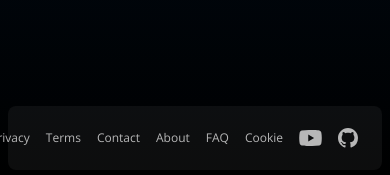
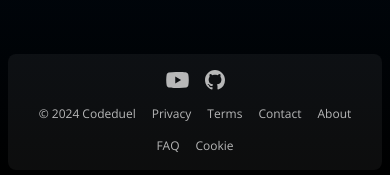
Before and after one commit to whatasave/codeduel-fe, a SvelteKit app: page / in a window 390 px wide. Shown: the part 666-841 px from the top of the page. Built offline with nearby package versions, Linux system fonts and the light colour scheme; no server answers.

Commit message:
made footer responsive

```diff
--- a/src/components/footer/Footer.svelte
+++ b/src/components/footer/Footer.svelte
@@ -3,13 +3,13 @@
 </script>
 
 <footer class="rounded bg-white/5 px-6 py-4 text-xs text-white/70">
-	<div class="mx-auto flex w-full max-w-[1400px] flex-row-reverse justify-between gap-4">
+	<div class="mx-auto flex w-full max-w-[1400px] flex-row-reverse flex-wrap justify-between gap-4 max-[600px]:flex-col">
 		<nav class="flex items-center justify-center gap-4">
 			<a href="https://youtu.be/AIGnRc7F86Q" target="_blank"><Youtube class="opacity-70" /></a>
 			<a href="https://github.com/whatasave" target="_blank"><Github class="opacity-70" /></a>
 		</nav>
-		<nav class="flex items-center justify-center gap-4">
-			<span>© 2024 CodeDuel.</span>
+		<nav class="flex flex-wrap items-center justify-center gap-4">
+			<span>© 2024 Codeduel</span>
 			<a href="#privacy">Privacy</a>
 			<a href="#terms">Terms</a>
 			<a href="#contact">Contact</a>
```
